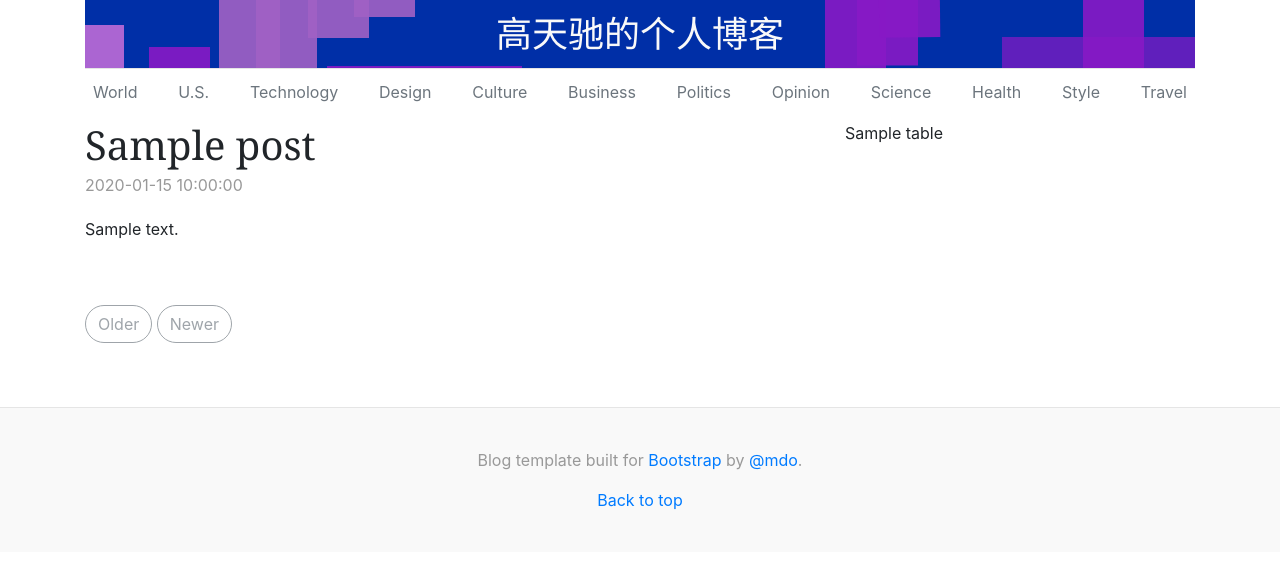
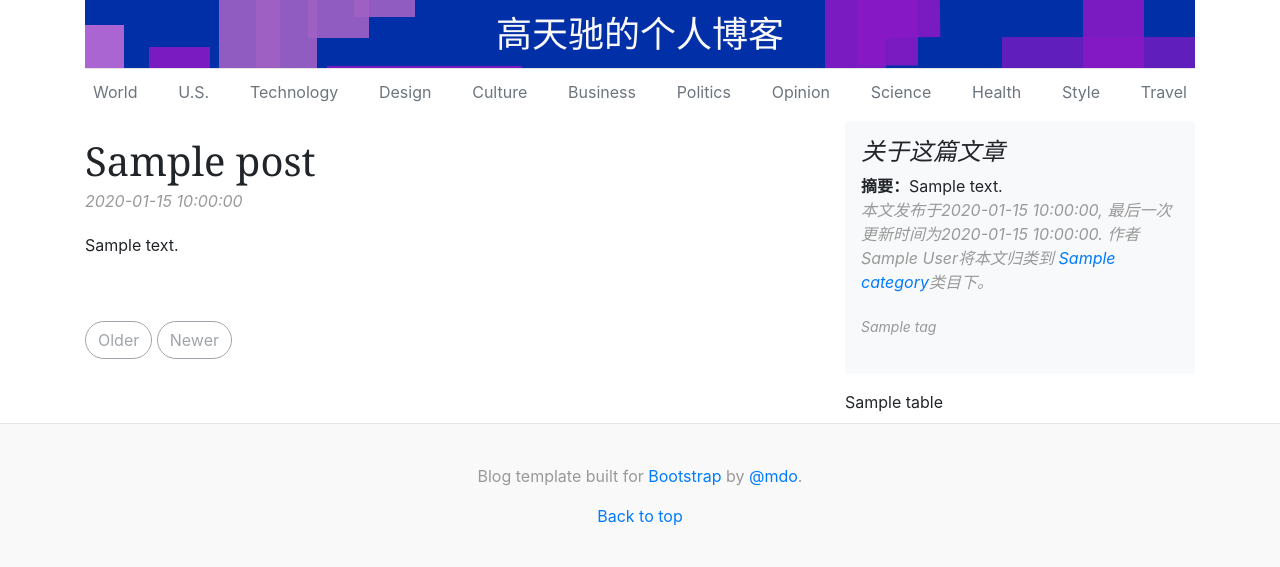
Before and after one commit to gaotianchi/myblog, a Flask app: template myblog/templates/post.html in a window 1280 px wide. Shown: the top 567 px of the page. Run offline with Flask 3, Linux system fonts and the light colour scheme; the template is opened without the code that fills it: most values are stand-ins (such as "Sample title", 1, 10 or a date in 2020).

Commit message:
✨ feat(templates): 添加文章信息栏小组件
文章详细页面的几个最核心的组件已经完成

接下来开始着手设计博客首页

```diff
--- a/myblog/model/item.py
+++ b/myblog/model/item.py
@@ -117,6 +117,12 @@ class Post:
         return updated_time.decode()
 
     @property
+    def author(self) -> str:
+        author: bytes = conn.hget(f"post:{self.id}:metadata", "author")
+
+        return author.decode()
+
+    @property
     def body(self) -> str:
         body: bytes = conn.get(f"post:{self.id}:body")
 
--- a/myblog/model/processer.py
+++ b/myblog/model/processer.py
@@ -182,7 +182,7 @@ class MetaProcesser:
 
 
 class BodyProcesser:
-    toc_class = "sticky-top pt-3 pb-3"
+    toc_class = "sticky-top p-3 mb-3 bg-light rounded"
 
     def __init__(self, app: Flask) -> None:
         self.app = app
@@ -291,6 +291,7 @@ class PostProcesser:
         table = self.__bodyprocesser.table
         updated = str(date.today())
         metadata["updated"] = updated
+        metadata["author"] = "高天驰"
 
         conn.hmset(f"post:{post_id}:metadata", metadata)
 
--- a/myblog/templates/component/_article.html
+++ b/myblog/templates/component/_article.html
@@ -1,6 +1,6 @@
-<div class="blog-post">
+<div class="blog-post pt-3">
     <h2 class="blog-post-title">{{ post.title }}</h2>
-    <p class="blog-post-meta">{{ post.date }}</p>
+    <p class="blog-post-meta font-italic">{{ post.date }}</p>
 
     {{ post.body|safe }}
 </div>
--- a/myblog/templates/component/_post_sidebar.html
+++ b/myblog/templates/component/_post_sidebar.html
@@ -1,3 +1,19 @@
+<!-- 文章元数据 -->
+<div class="p-3 mb-3 bg-light rounded">
+    <h4 class="font-italic">关于这篇文章</h4>
+    <p class="mb-0"><strong>摘要：</strong>{{ post.summary }}</p>
+    <p class="blog-post-meta font-italic">本文发布于{{ post.date }}, 最后一次更新时间为{{ post.updated}}. 作者{{ post.author }}将本文归类到
+        <a href="#">{{ post.category }}</a>类目下。
+    </p>
+    <p class="blog-post-meta font-italic">
+        {% for tag in post.tags %}
+        <small>{{ tag }}</small>
+        {% endfor %}
+    </p>
+</div>
+
+
+<!-- 文章目录 -->
 {% if post.table %}
 {{ post.table|safe }}
 {% endif %}
--- a/myblog/view/user.py
+++ b/myblog/view/user.py
@@ -10,4 +10,4 @@ def read_post():
     id: str = request.args.get("id")
     post = Post(current_app, id)
 
-    return render_template("post.html", post=post)
+    return render_template("page/post.html", post=post)
```
Also changed, not shown: myblog/templates/page/post.html (added, +31 -0 lines).
